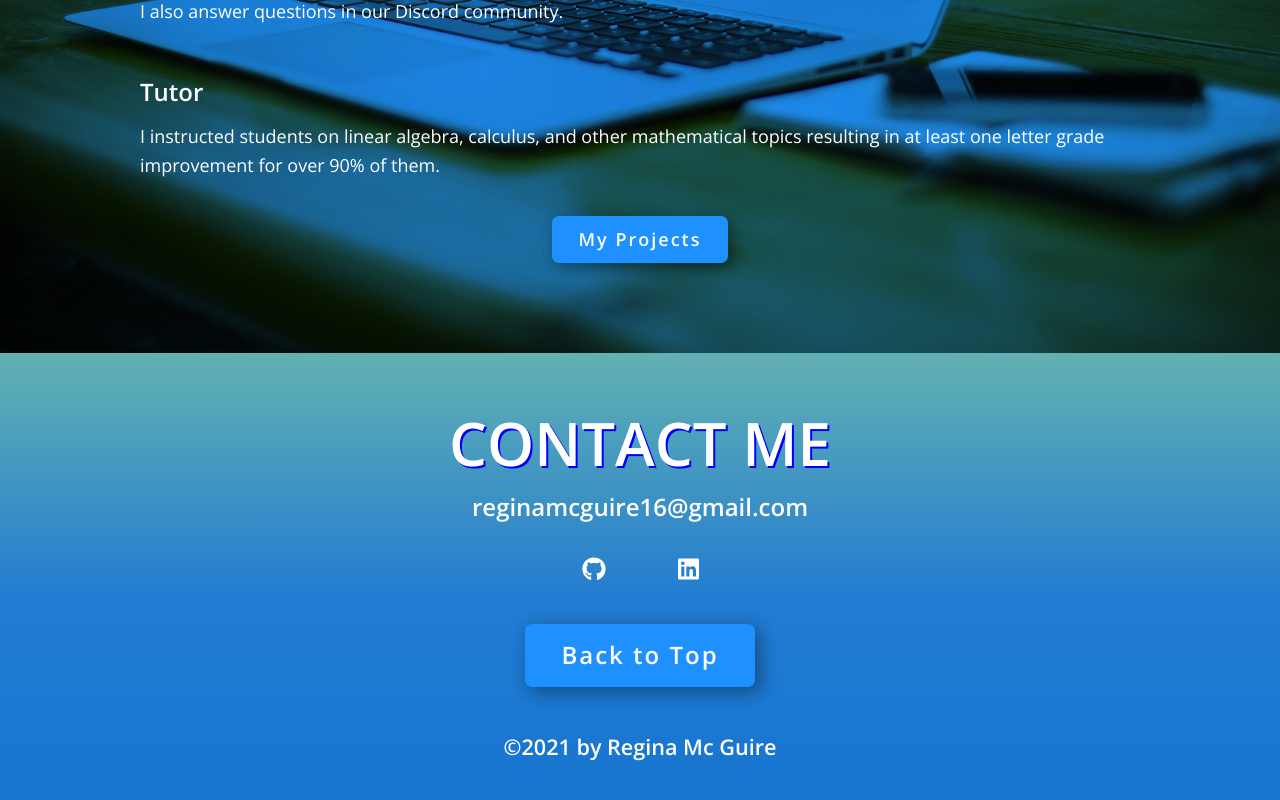
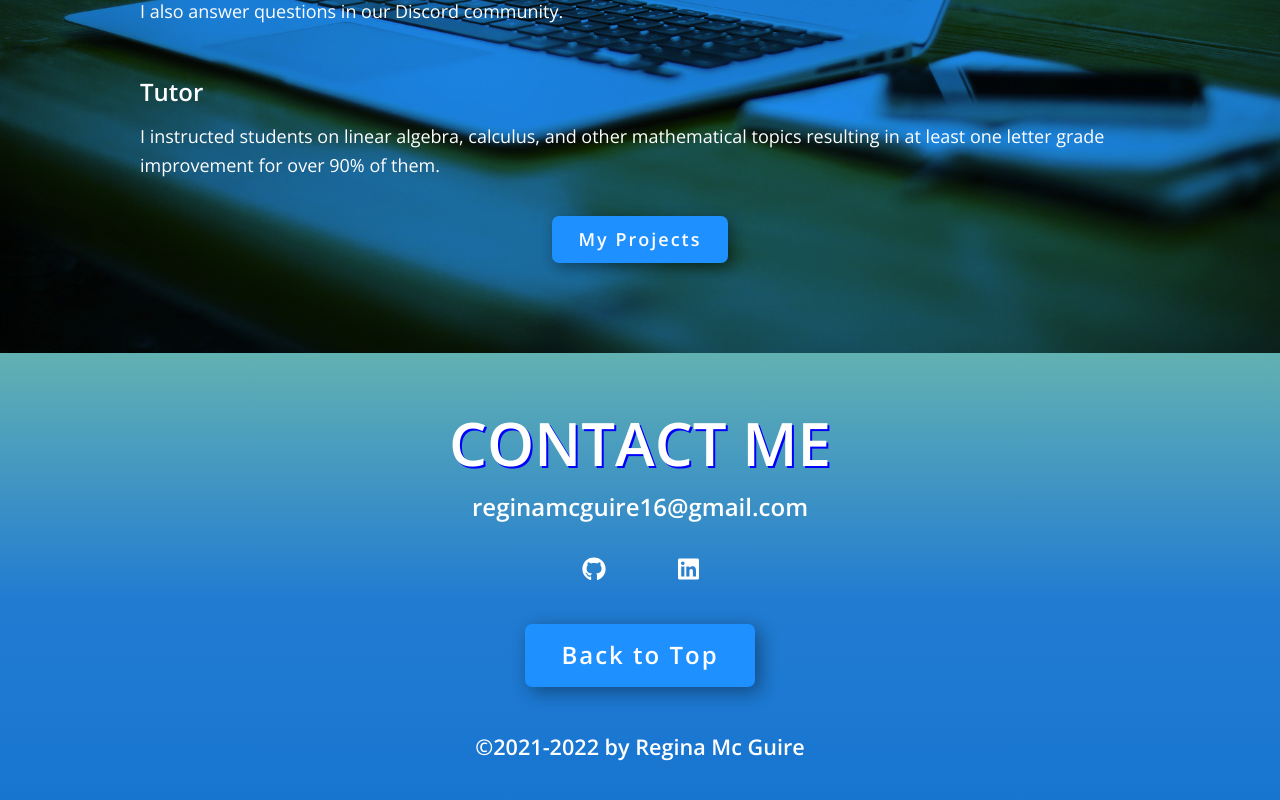
Before and after one commit to rmcguire6/react-portfolio, a React (Create React App) app: page / in a window 1280 px wide. Shown: the part 2145-2945 px from the top of the page. Built offline with nearby package versions, Linux system fonts and the light colour scheme.

Commit message:
bug: Fix non-working To Top button

```diff
--- a/src/components/Contact.js
+++ b/src/components/Contact.js
@@ -26,10 +26,10 @@ const Contact = () => {
           </a>
         </li>
       </ul>
-      <a href="#top" className="btn btn-top">
+      <a href="#aboutme" className="btn btn-top">
         Back to Top
       </a>
-      <p className="copyright">&copy;2021 by Regina Mc Guire</p>
+      <p className="copyright">&copy;2021-2022 by Regina Mc Guire</p>
     </section>
   );
 };
--- a/src/components/NavBar.js
+++ b/src/components/NavBar.js
@@ -2,7 +2,7 @@ import React from "react";
 
 const NavBar = () => {
   return (
-    <nav className="nav" id="top">
+    <nav className="nav">
       <a href="#aboutme" className="nav__link">
         About Me
       </a>
```
